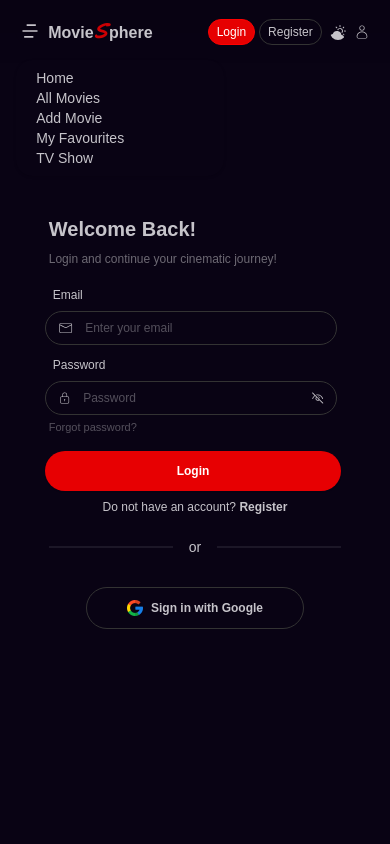
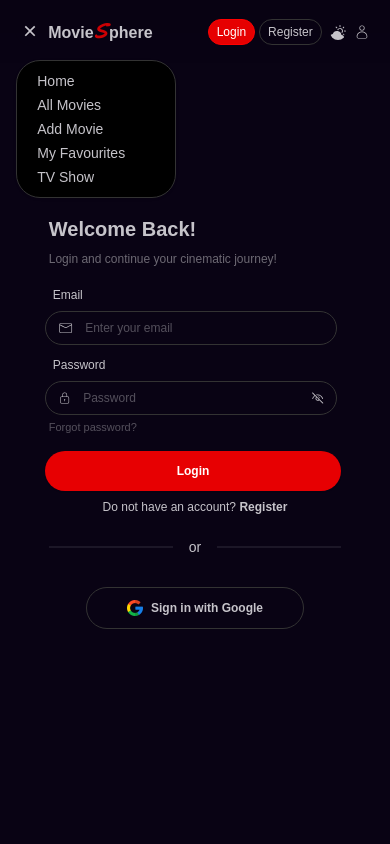
Before and after one commit to imran21-dev/modified-moviesphere, a React (Vite) app: page /login in a window 390 px wide. Both pictures are taken after a click on the button 30 px from the left and 30 px from the top of the page. Shown: the top 844 px of the page. Built offline with nearby package versions, Linux system fonts and the light colour scheme; no server answers; a web font is replaced by a local one.

Commit message:
project complete

```diff
--- a/src/components/FmovieCard.jsx
+++ b/src/components/FmovieCard.jsx
@@ -122,7 +122,7 @@ const Fmoviecard = ({ movie, fMovies, setFmovies }) => {
       <div className="pt-3 pb-4 flex md:justify-start justify-center  md:w-2/5 ">
         <button
           onClick={deleteFavourite}
-          className="btn min-h-max h-max py-2 md:py-3 md:px-8 text-[10px] md:text-sm rounded-full  bg-accent/90 text-neutral hover:bg-accent/90 border-accent/90 hover:bg-base-100 duration-300 hover:border-accent/90"
+          className="btn min-h-max h-max py-2 md:py-3 px-2 md:px-8 text-[10px] md:text-sm rounded-full  bg-accent/90 text-neutral hover:bg-accent/90 border-accent/90 hover:bg-base-100 duration-300 hover:border-accent/90"
         >
           Delete Favourite
         </button>
--- a/src/components/Navbar.jsx
+++ b/src/components/Navbar.jsx
@@ -1,5 +1,5 @@
 import { Link, NavLink } from "react-router-dom";
-import { RiMenu4Fill,  } from "react-icons/ri";
+import { RiCloseFill, RiMenu4Fill,  } from "react-icons/ri";
 import {  CiUser } from "react-icons/ci";
 import { useContext, useEffect, useState } from "react";
 
@@ -70,60 +70,72 @@ const Navbar = () => {
     })
   }
 
+  const [menu, setMenu] = useState(false)
+  const handleMenu = () => {
+    setMenu(!menu)
+  }
+
   return (
     <Headroom className="absolute top-0 left-0 z-50 w-full ">
 
     <div className={scrollPosition === 0 ? 'bg-gradient-to-b from-primary/10 to-transparent' :'bg-primary/20 backdrop-blur-md '}>
       <div className="navbar w-11/12 mx-auto p-0 md:p-2">
         <div className="navbar-start w-max">
-          <div className="dropdown">
+          <div className="relative z-50 ">
             <div
+              onClick={handleMenu}
               tabIndex={0}
               role="button"
               className="btn px-1 mr-1 rounded-full bg-transparent hover:bg-accent/90 hover:text-white border-none py-1 text-xl h-max min-h-max lg:hidden"
             >
-              <RiMenu4Fill />
+              {menu ?<RiCloseFill /> : <RiMenu4Fill />}
             </div>
             <ul
+            id="mobileNav"
               tabIndex={0}
-              className="menu menu-sm dropdown-content bg-base-100 rounded-box z-[1] mt-3 w-52 p-2 shadow"
+              className={`${menu ?'block' : 'hidden'} absolute z-50 bg-primary border border-secondary rounded-3xl mt-3 min-w-40 max-w-max text-sm  p-2 shadow`}
             >
               <li className="">
                 <NavLink
+                onClick={handleMenu}
                   to="/"
-                  className="py-0 duration-300 rounded-none hover:text-accent px-3"
+                  className="py-[2px] rounded-xl duration-300  hover:text-accent px-3 flex"
                 >
                   Home
                 </NavLink>
               </li>
               <li className="">
                 <NavLink
+                onClick={handleMenu}
                   to="/all-movies"
-                  className="py-0 duration-300  rounded-none hover:text-accent px-3"
+                  className="py-[2px] rounded-xl duration-300  hover:text-accent px-3 flex"
                 >
                   All Movies
                 </NavLink>
               </li>
               <li className="">
                 <NavLink
+                onClick={handleMenu}
                   to="/add-movie"
-                  className="py-0 duration-300 rounded-none hover:text-accent px-3"
+                  className="py-[2px] rounded-xl duration-300 hover:text-accent px-3 flex"
                 >
                   Add Movie
                 </NavLink>
               </li>
               <li className="">
                 <NavLink
+                onClick={handleMenu}
                   to='/my-favourites'
-                  className="py-0 duration-300 rounded-none hover:text-accent px-3"
+                  className="py-[2px] rounded-xl duration-300 hover:text-accent px-3 flex"
                 >
                   My Favourites
                 </NavLink>
               </li>
               <li className="">
                 <NavLink
+                onClick={handleMenu}
                   to="/tv-show"
-                  className="py-0 duration-300 rounded-none hover:text-accent px-3"
+                  className="py-[2px] rounded-xl duration-300 hover:text-accent px-3 flex"
                 >
                   TV Show
                 </NavLink>
--- a/src/index.css
+++ b/src/index.css
@@ -49,3 +49,10 @@ body{
  color: white;
 
 }
+
+#mobileNav .active{
+  font-weight: bold;
+  color: #ff0000e8;
+  background: #ff000035;
+  width: 100%;
+}
```
